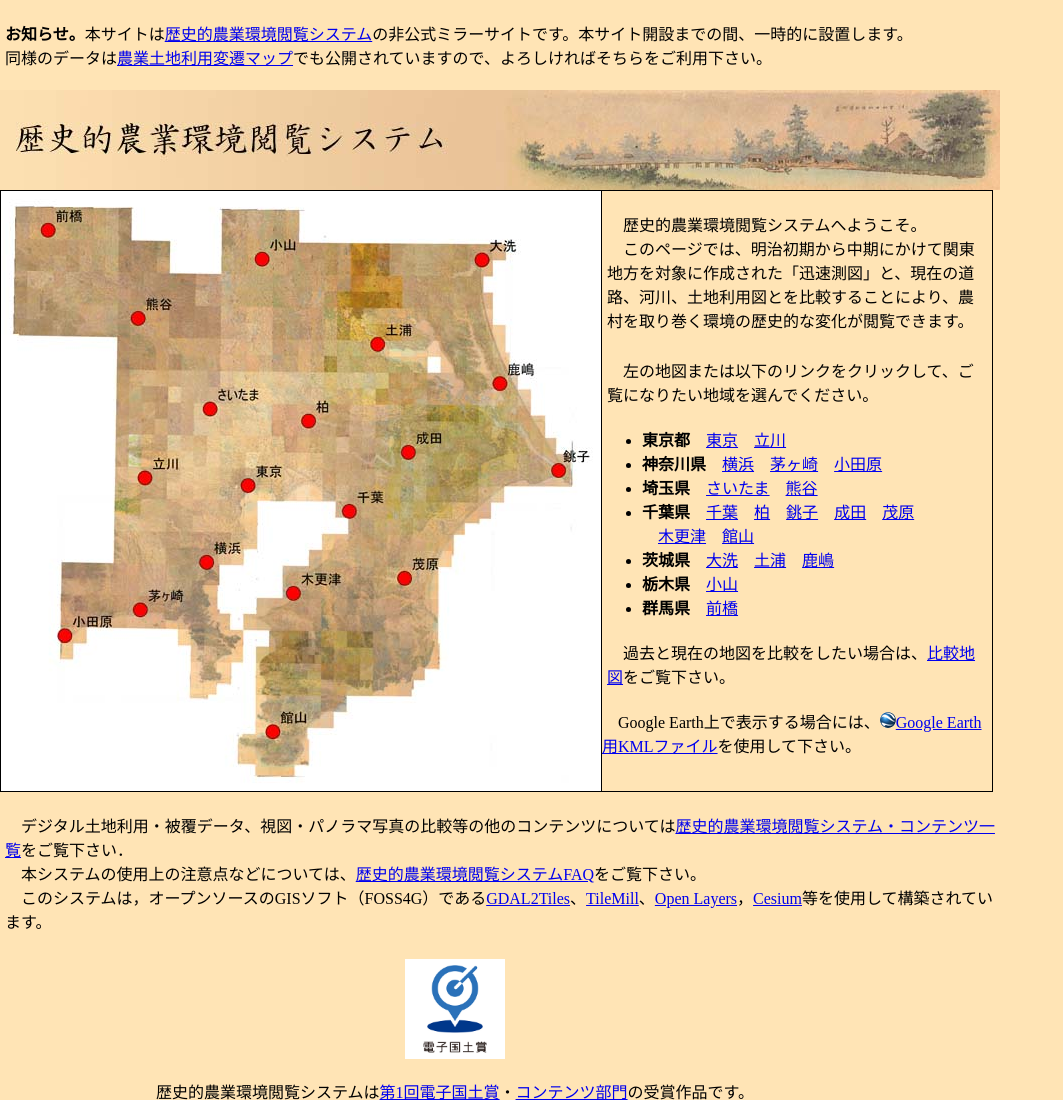
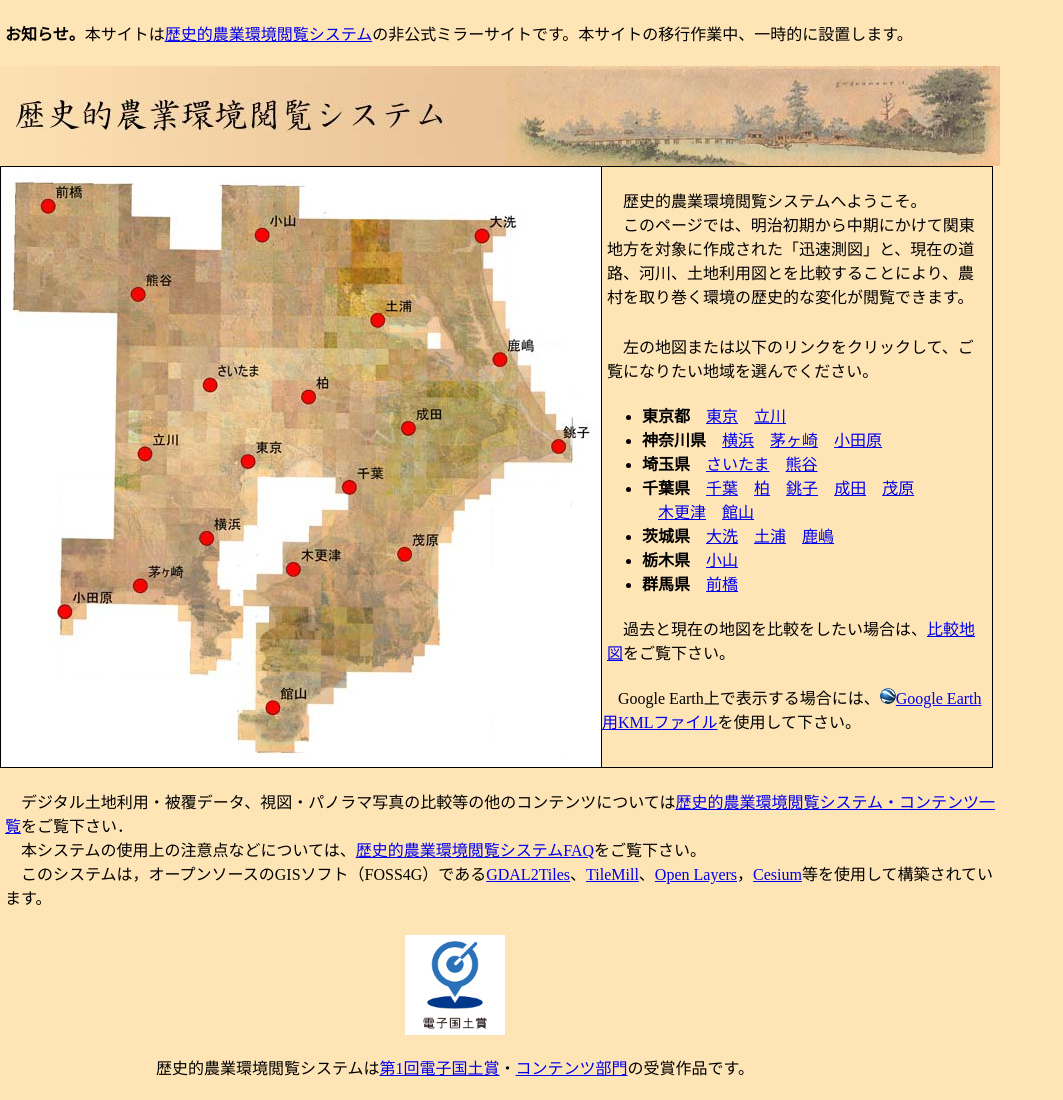
Before and after one commit to wata909/habs_mirror, a plain HTML site: page docs/index.html in a window 1280 px wide. Shown: the top 1100 px of the page, without its empty margins (0-1063 px from the left). Drawn offline with Linux system fonts and the light colour scheme; grey boxes are pictures that could not be loaded.

Commit message:
Update index.html
お知らせ部分を変更

```diff
--- a/docs/index.html
+++ b/docs/index.html
@@ -55,8 +55,7 @@
     </head>
     <body>
               <p class="explain">
-              <strong>お知らせ。</strong>本サイトは<a href="https://habs.rad.naro.go.jp/">歴史的農業環境閲覧システム</a>の非公式ミラーサイトです。本サイト開設までの間、一時的に設置します。<br />
-              同様のデータは<a href="https://aginfo.cgk.affrc.go.jp/altmap/index.html.ja">農業土地利用変遷マップ</a>でも公開されていますので、よろしければそちらをご利用下さい。
+              <strong>お知らせ。</strong>本サイトは<a href="https://habs.rad.naro.go.jp/">歴史的農業環境閲覧システム</a>の非公式ミラーサイトです。本サイトの移行作業中、一時的に設置します。
               </p>
 
         <div id="header"><a href="./index.html"><img src="./img/header.jpg" alt="歴史的農業景観閲覧システム" width="1000px" height="100px" /></a></div>
```
